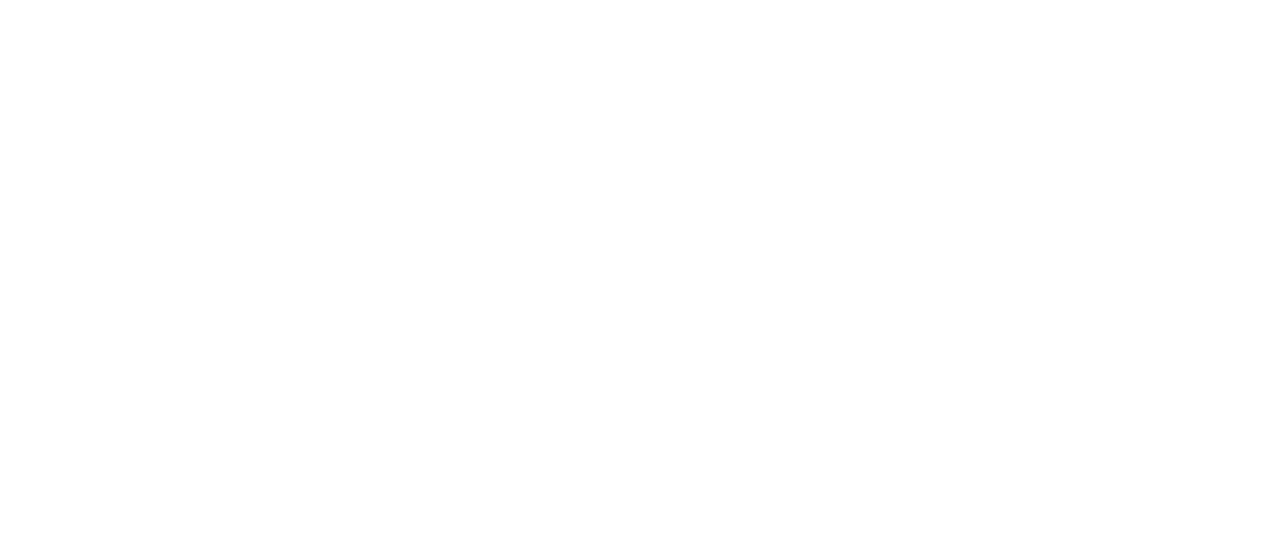
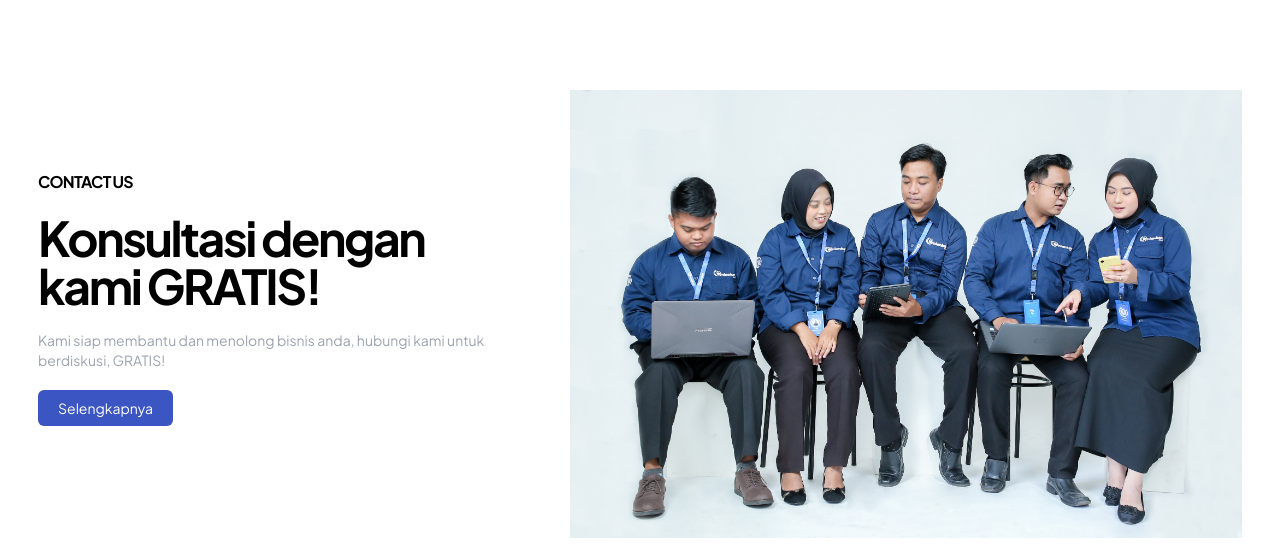
Before and after one commit to NOGAMUKTIWATI/Website_Onlenkan, a Next.js app: page / in a window 1280 px wide. Shown: the part 650-1205 px from the top of the page. Before the commit the page ends 800 px from the top, so only its background shows below. Built offline with nearby package versions, Linux system fonts and the light colour scheme.

Commit message:
commit contact us

```diff
--- a/src/app/about/page.js
+++ b/src/app/about/page.js
@@ -1,3 +1,21 @@
 export default function about() {
-  return <div>pages</div>;
+  return <div className="lg:flex grid grid-cols-1 w-full gap-5 justify-center lg:mt-40 mt-20">
+  <div className="p-5 mt-20 max-w-lg space-y-5">
+  <div className="p-5 flex justify-center">
+    <img
+      src="./images/header-img.png"
+      alt=""
+      className="max-w-2xl w-full"
+    />
+  </div>
+    <h2 className="text-5xl font-bold tracking-tighter">
+        Fokus kelola bisnis Anda, biar kami yang Onlenkan!
+    </h2>
+    <p className="text-sm text-gray-400">
+    Kami adalah tim programmer dan desainer millenial profesional yang telah membuat banyak website menarik dan produk digital lainnya yang cocok untuk segala kebutuhan bisnis Anda di era industri 4.0.
+    </p>
+    <button className="btn">Selengkapnya</button>
+  </div>
+
+</div>
 }
--- /dev/null
+++ b/src/app/articles/page.js
@@ -0,0 +1,8 @@
+
+export default function articles() {
+    return (
+        <div>
+            <h1>Pagi sahrul</h1>
+        </div>
+    )
+}
--- a/src/app/components/home/contact.js
+++ b/src/app/components/home/contact.js
@@ -1,3 +1,26 @@
 export default function contact() {
-  return <div>contact</div>;
+  return(
+  <div className="lg:flex grid grid-cols-1 w-full gap-5 justify-center lg:mt-40 mt-20">
+      <div className="p-5 mt-20 max-w-lg space-y-5">
+        <h2 className="text-1xl font-bold tracking-tighter text-primary">CONTACT US</h2>
+        <h2 className="text-5xl font-bold tracking-tighter">
+            Konsultasi dengan kami GRATIS!
+        </h2>
+        <p className="text-sm text-gray-400">
+            Kami siap membantu dan menolong bisnis anda,
+            hubungi kami untuk berdiskusi, GRATIS!
+        </p>
+        <button className="btn">Selengkapnya</button>
+      </div>
+      <div className="p-5 flex justify-center">
+        <img
+          class="max-w-2xl w-full rounded-lg"
+          src="./images/contact-us.jpg"
+          alt=""
+          className="max-w-2xl w-full"
+        />
+      </div>
+    </div>
+
+  );
 }
--- /dev/null
+++ b/src/app/components/home/portfolio.js
@@ -0,0 +1,3 @@
+export default function portfolio() {
+  return <div>portfolio</div>;
+}
--- a/src/app/page.js
+++ b/src/app/page.js
@@ -10,8 +10,8 @@
       <Hero />
       {/* <About />
       <Service />
-      <Portfollio />
-      <Contact /> */}
+      <Portfollio /> */}
+      <Contact />
     </div>
   );
 }
```
Also changed, not shown: public/images/contact-us.jpg (added).
